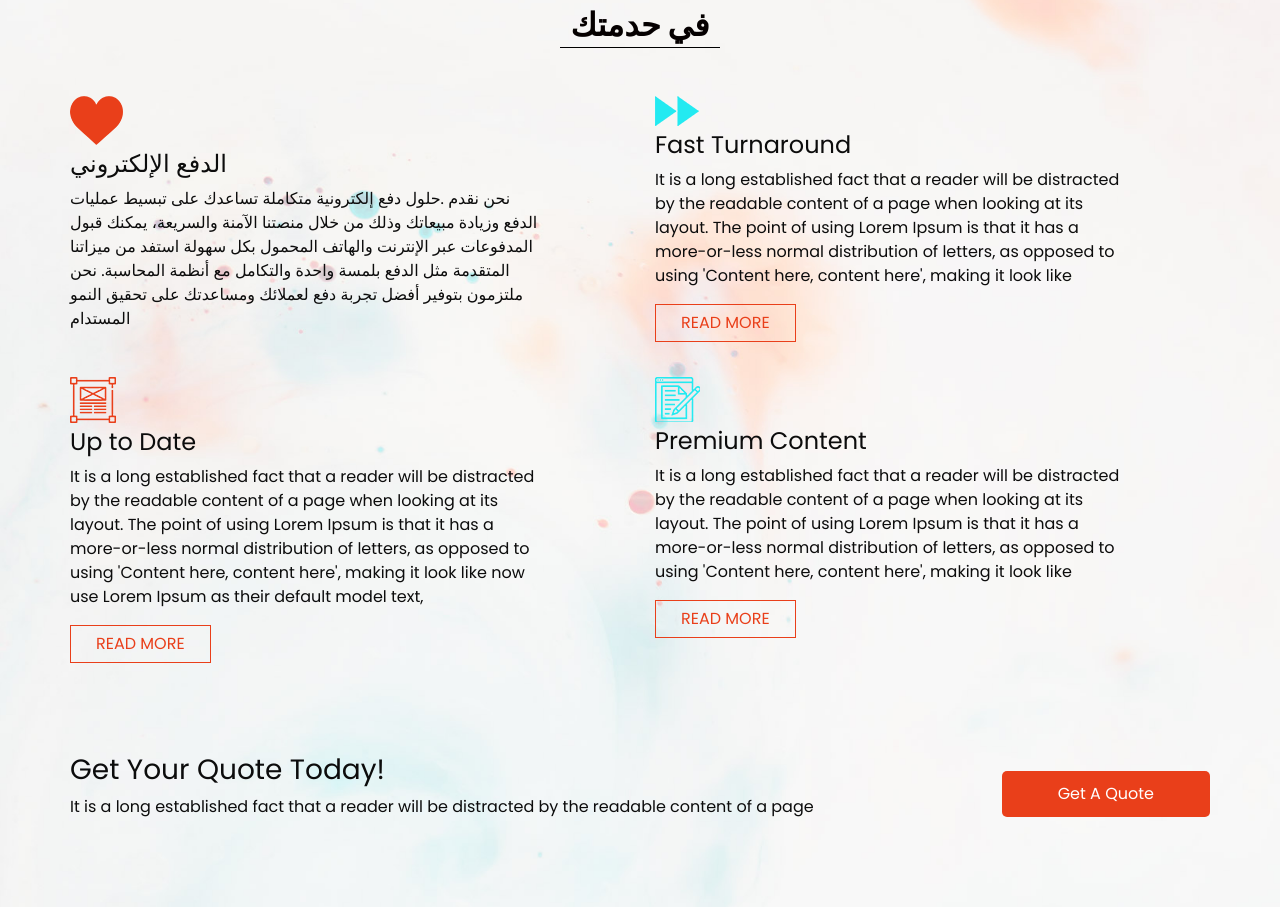
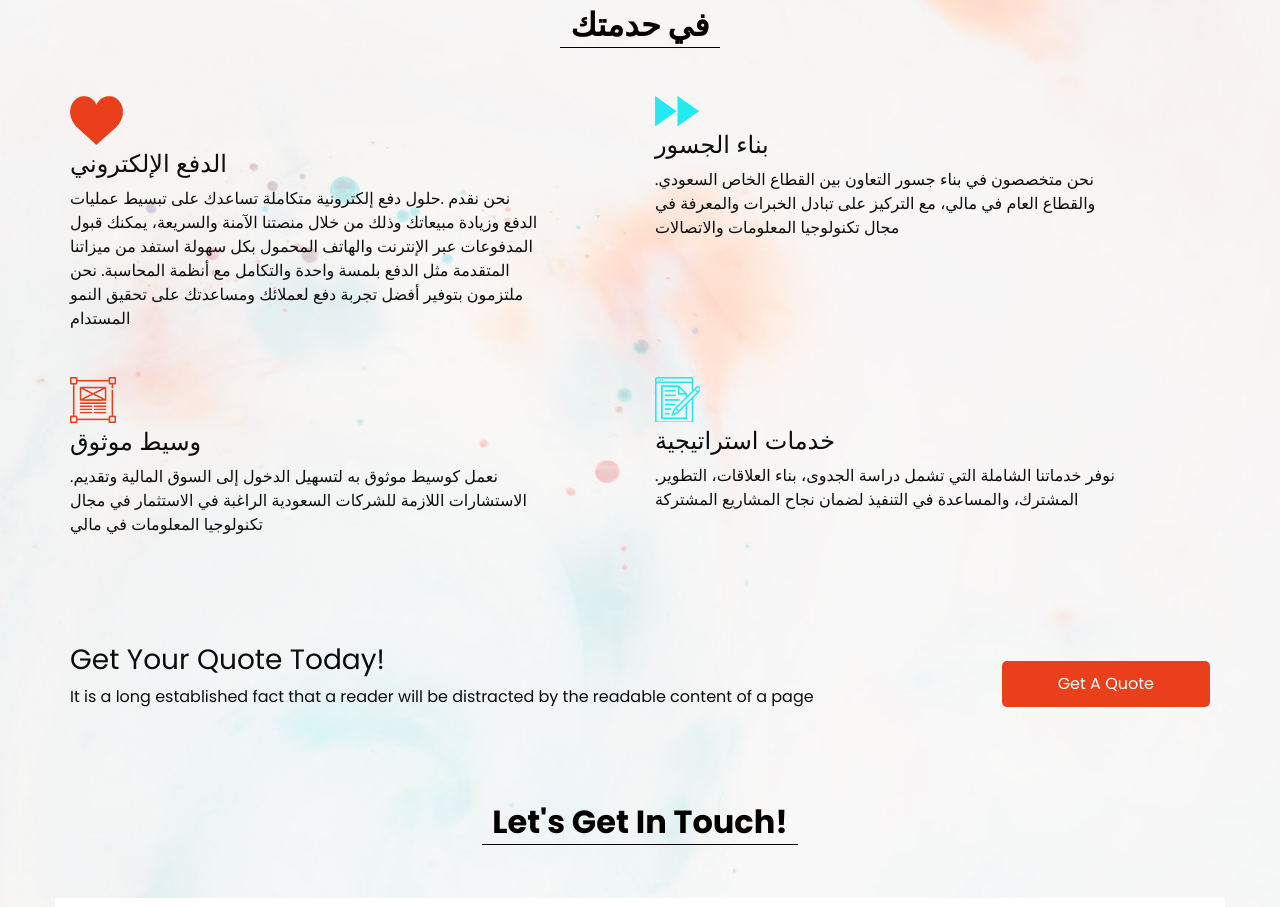
Before and after one commit to MidoBr/SuccessPartnersSA, a plain HTML site: page index.html in a window 1280 px wide. Shown: the part 1353-2260 px from the top of the page. Drawn offline with nearby package versions, Linux system fonts and the light colour scheme.

Commit message:
Update index.html

```diff
--- a/index.html
+++ b/index.html
@@ -215,17 +215,15 @@
                 <img src="images/s-2.png" alt="">
               </div>
               <h4>
-                Fast Turnaround
+                بناء الجسور
               </h4>
               <p>
-                It is a long established fact that a reader will be distracted by the readable content of a page when
-                looking at its layout. The point of using Lorem Ipsum is that it has a more-or-less normal distribution
-                of
-                letters, as opposed to using 'Content here, content here', making it look like
+               .نحن متخصصون في بناء جسور التعاون بين القطاع الخاص السعودي والقطاع العام في مالي، مع التركيز على تبادل الخبرات والمعرفة في مجال تكنولوجيا المعلومات والاتصالات
               </p>
-              <a href="">
+           <!--   <a href="">
                 Read More
               </a>
+              -->
             </div>
           </div>
         </div>
@@ -236,18 +234,15 @@
                 <img src="images/s-3.png" alt="">
               </div>
               <h4>
-                Up to Date
+               وسيط موثوق
               </h4>
               <p>
-                It is a long established fact that a reader will be distracted by the readable content of a page when
-                looking at its layout. The point of using Lorem Ipsum is that it has a more-or-less normal distribution
-                of
-                letters, as opposed to using 'Content here, content here', making it look like now use Lorem Ipsum as
-                their default model text,
+               .نعمل كوسيط موثوق به لتسهيل الدخول إلى السوق المالية وتقديم الاستشارات اللازمة للشركات السعودية الراغبة في الاستثمار في مجال تكنولوجيا المعلومات في مالي
               </p>
-              <a href="">
+            <!--  <a href="">
                 Read More
               </a>
+              -->
             </div>
           </div>
           <div class="col-md-6">
@@ -256,17 +251,15 @@
                 <img src="images/s-4.png" alt="">
               </div>
               <h4>
-                Premium Content
+                خدمات استراتيجية
               </h4>
               <p>
-                It is a long established fact that a reader will be distracted by the readable content of a page when
-                looking at its layout. The point of using Lorem Ipsum is that it has a more-or-less normal distribution
-                of
-                letters, as opposed to using 'Content here, content here', making it look like
+                .نوفر خدماتنا الشاملة التي تشمل دراسة الجدوى، بناء العلاقات، التطوير المشترك، والمساعدة في التنفيذ لضمان نجاح المشاريع المشتركة
               </p>
-              <a href="">
+             <!-- <a href="">
                 Read More
               </a>
+              -->
             </div>
           </div>
         </div>
```
